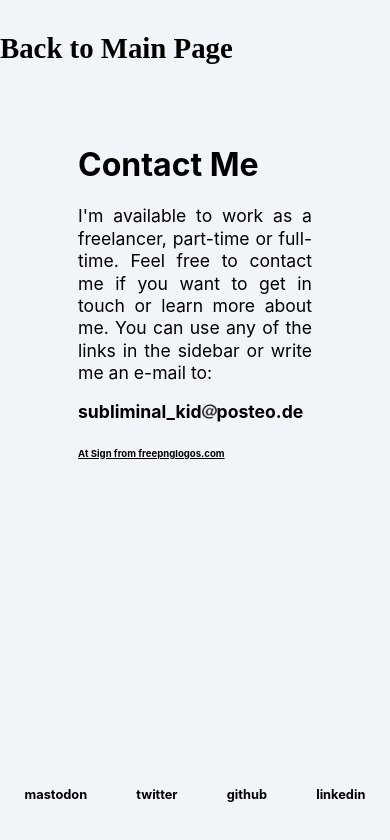
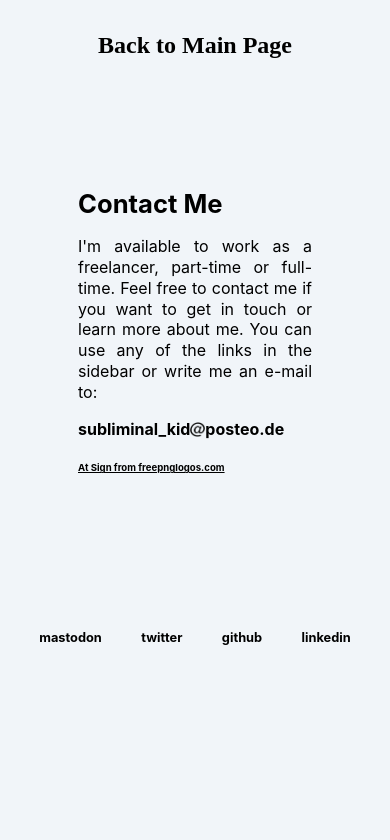
Before and after one commit to SubliminalGuy/dev-portfolio, a React (Create React App) app: page /contact in a window 390 px wide. Shown: the top 840 px of the page. Built offline with nearby package versions, Linux system fonts and the light colour scheme; a web font is replaced by a local one.

Commit message:
Add Most of Responsiveness

```diff
--- a/src/App.css
+++ b/src/App.css
@@ -80,19 +80,21 @@ a {
 }
 
 .projects-container {
-  margin-top: 1rem;
   width: 90%;
   display: flex;
   flex-wrap: wrap;
   gap: 20px;
   justify-content: space-around;
+
 }
 
 .project-main-container {
+
 }
 
 .project-description-container {
   border: black 2px solid;
+  padding: 1rem;
   display: flex;
   flex-direction: column;
   align-items: center;
@@ -117,6 +119,7 @@ a {
   padding: 5px 10px;
 }
 
+
 .project-link {
   text-decoration: none;
   color: black;
@@ -131,6 +134,7 @@ a {
 .single-project-image-container {
   border: black 2px solid;
   width: 40%;
+  margin-top: 1rem;
 }
 
 .single-project-description-container {
@@ -282,13 +286,21 @@ a {
   .biobar-small-font {
     font-size: 0.8rem;
   }
+
+  .navi-backlink {
+    font-size: 1.5rem;
+  }
+
+  .projects-filter-button-container {
+    flex-wrap: wrap;
+  }
 }
 
 @media (max-width: 750px) {
   .main-container {
     display: flex;
     flex-direction: column;
-    margin-top: 0;
+    margin: 0;
   }
 
   .font-container {
@@ -305,11 +317,12 @@ a {
     transition: transform 300ms linear;
     margin: 0;
     margin-top: 50px;
+
   }
 
   .biobar-container {
-    margin: 0 auto;
-    width: 80%;
+    margin: 5vh auto;
+    width: 75%;
     display: flex;
     justify-content: center;
     align-items: space-around;
@@ -327,16 +340,13 @@ a {
 
   .sidebar-container {
     margin: 0 auto;
-    width: 90%;
     display: flex;
     flex-direction: row;
     max-height: 100px;
-    width: 100%;
+    width: 90%;
     align-items: center;
     justify-content: space-around;
-    position: fixed;
-    left: 0;
-    bottom: 0;
+
   }
 
   .sidebar-links {
@@ -345,5 +355,84 @@ a {
 
   .projects-main-container {
     margin: 2rem auto;
+    display: flex;
+    flex-direction: column;
+    align-items: center;
   }
+
+  .projects-container {
+    width: 90%;
+  }
+
+  .project-main-container {
+    display: flex;
+    flex-direction: column;
+    align-items: center;
+  }
+
+  .projects-main-filter-container {
+    flex-direction: column;
+    align-items: space-around;
+    margin-bottom: 2rem;
+  }
+
+  .projects-filter-button-container {
+    flex-direction: row;
+    width: 80%;
+    flex-wrap: wrap;
+    margin-top: 1rem;
+  }
+
+
+  .project-description-container {
+    width: 80%;
+    margin: 0 auto;
+  }
+
+  .project-image {
+    width: 90%;
+  }
+
+
+
+  .single-project-main-container {
+    flex-direction: column;
+    align-items: center;
+  }
+
+  .single-project-description-container {
+    width: 80%;
+    padding: 0 2rem;
+    margin-top: 1rem;
+  }
+
+  .single-project-image-container {
+    width: 70%;
+  }
+
+  .about-box {
+    width: 80%;
+  }
+
+  .about-heading-box {
+    justify-content: space-around;
+    align-items: baseline;
+  }
+
+  .about-avatar {
+    width: 8vw;
+    border-radius: 80px;
+  }
+
+  .about-text {
+    font-size: 1rem;
+    line-height: 1.3rem;
+    text-align: justify;
+  }
+
+
+  h1 {
+    font-size: 1.6rem;
+  }
+
 }
```
